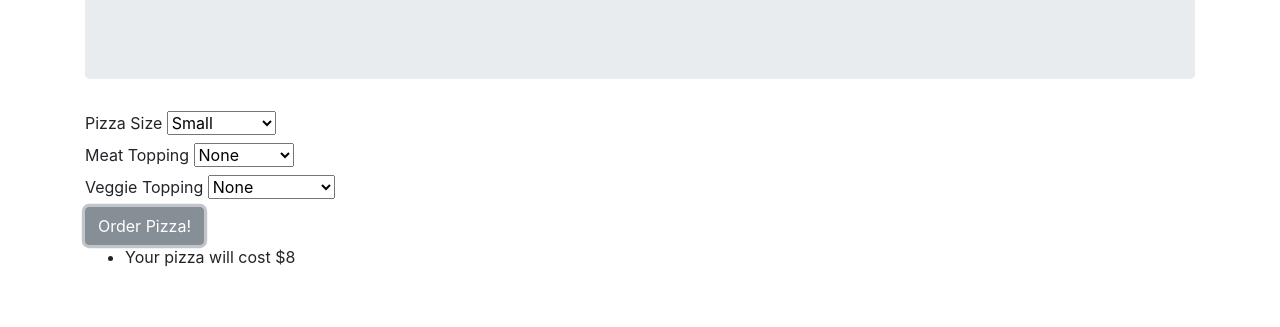
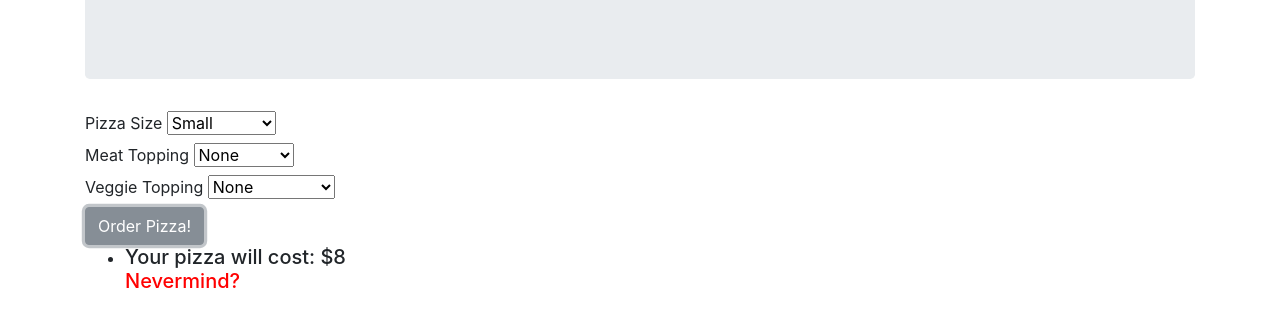
Before and after one commit to CappyVee/Pizza-w4p, a plain HTML site: page index.html in a window 1280 px wide. Both pictures are taken after a click on the button "Order Pizza!". Shown: the part 135-462 px from the top of the page. Drawn offline with Linux system fonts and the light colour scheme.

Commit message:
adds functionality to display a list of pizzas that can be clicked on for more info, or a remove line that will remove that specific list item

```diff
--- a/css/styles.css
+++ b/css/styles.css
@@ -4,3 +4,6 @@ p {
 .show-info {
   display: none;
 }
+.remove {
+  color: red;
+}
--- a/js/scripts.js
+++ b/js/scripts.js
@@ -33,7 +33,7 @@ Pizza.prototype.pizzaCost = function() {
   } else if (this.veggiePizza == "onion-veg") {
     pizzaPrice += 3;
   }
-  return pizzaPrice;
+  return "<h5>Your pizza will cost: $" + pizzaPrice + "<p class='remove'>Nevermind?</p>";
 }//end pizzaCost prototype
 
 
@@ -46,7 +46,7 @@ $(document).ready(function(){
 
     var newPizza = new Pizza(pizzaSize, pizzaMeat, pizzaVeggie);
     // alert(newPizza.pizzaCost());
-    $("ul#storePizzaResults").append("<li><span class='listInfo'>" + "Your pizza will cost $" + newPizza.pizzaCost() + "</span></li>")
+    $("ul#storePizzaResults").append("<li><span class='listInfo'>" + newPizza.pizzaCost() + "</span></li>")
 
     $(".listInfo").last().click(function(){
       $(".show-info").show();
@@ -54,5 +54,10 @@ $(document).ready(function(){
       $(".meat-pizza").text(newPizza.meatPizza);
       $(".veggie-pizza").text(newPizza.veggiePizza);
     });//end click fxn
+
+    $(".remove").click(function(){
+      $(this).closest("li").remove();
+      $(".show-info").hide();
+    });//remove fxn end
   });//submit fxn end
 });//doc ready fxn end
```
